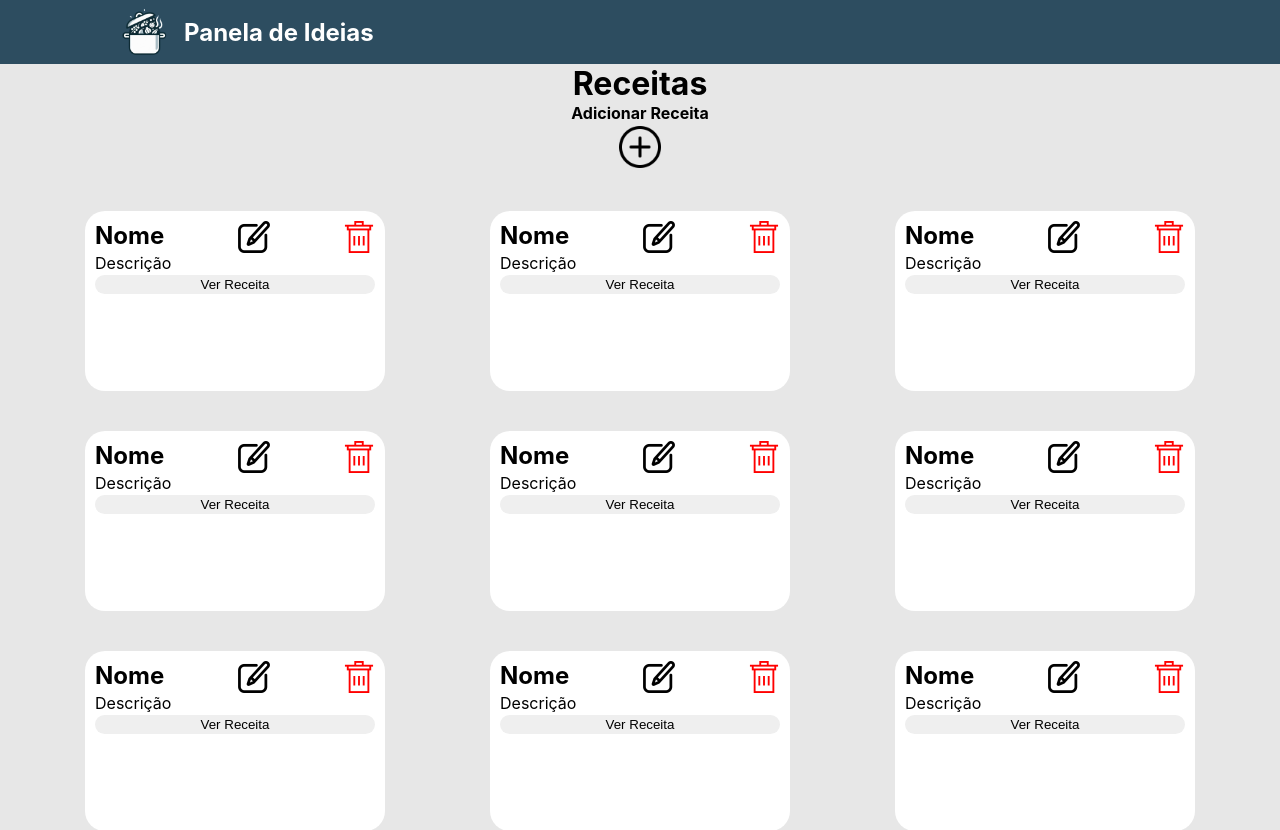
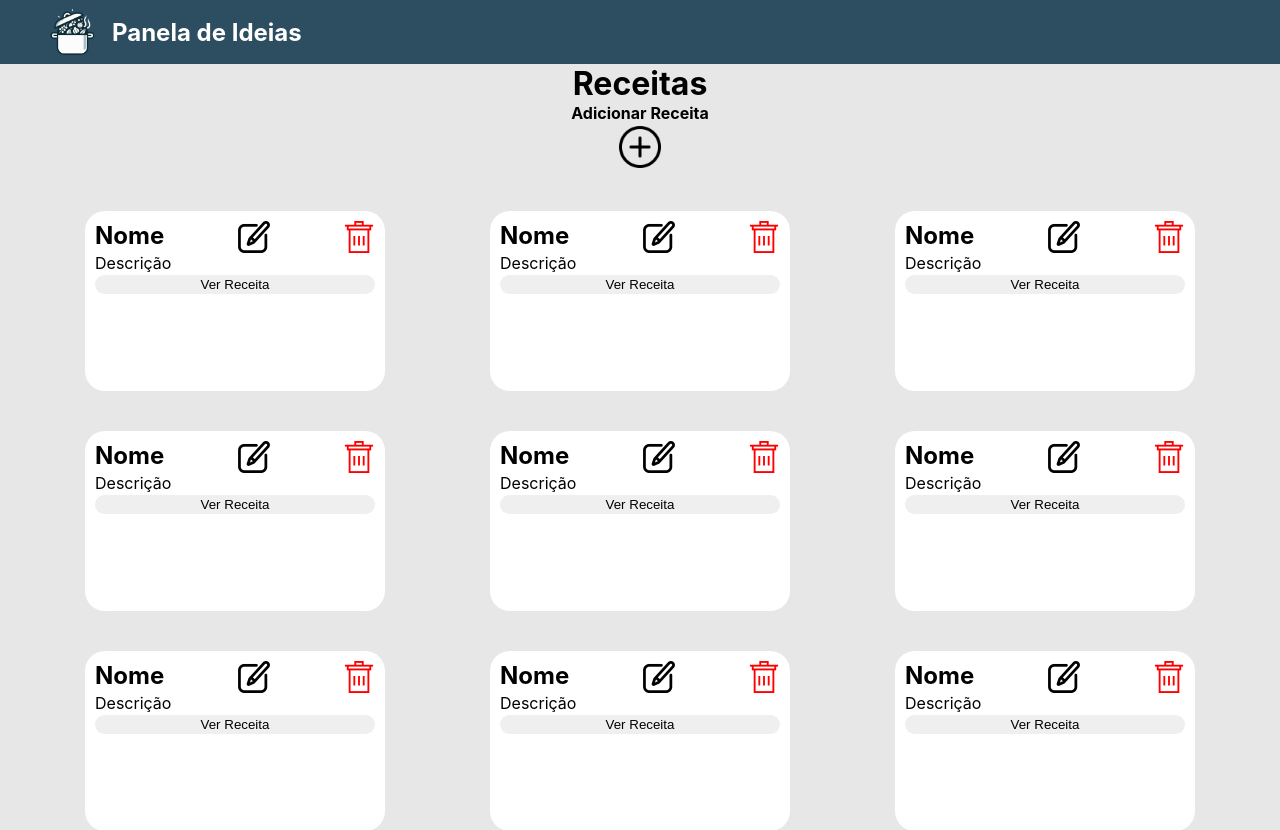
Before and after one commit to Tavares-Gui/front-panela, a React (Vite) app: page /home in a window 1280 px wide. Shown: the top 830 px of the page. Built offline with nearby package versions, Linux system fonts and the light colour scheme.

Commit message:
small fix

```diff
--- a/src/index.css
+++ b/src/index.css
@@ -57,7 +57,7 @@ button:focus-visible {
   font-family: Inter, system-ui, Avenir, Helvetica, Arial, sans-serif;
 }
 
-*{
+* {
   margin: 0;
   padding: 0;
   box-sizing: border-box;
--- a/src/pages/home/styled.js
+++ b/src/pages/home/styled.js
@@ -14,7 +14,7 @@ export const Navbar = styled.nav`
     display: flex;
     /* justify-content: space-between; */
     align-items: center;
-    padding: 2rem 6.5rem;
+    padding: 2rem 2rem;
     background-color: #2D4D60;
     width: 100vw;
     height: 50px;
```
